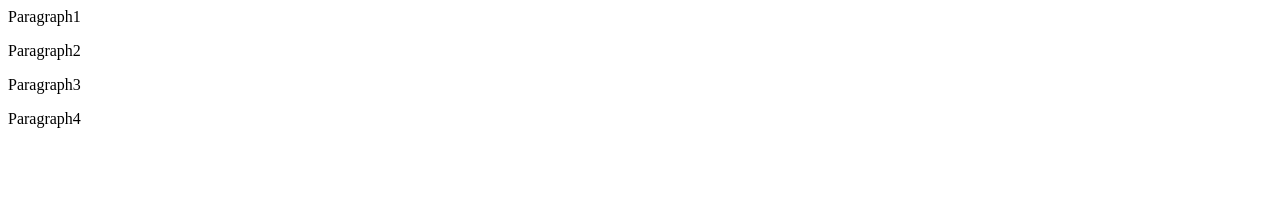
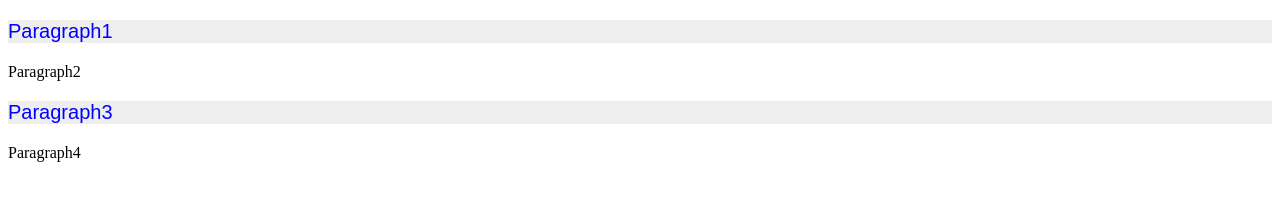
Before and after one commit to acciojob/class-practise-navysai1419, a website: page main.html in a window 1280 px wide. Drawn offline with Linux system fonts and the light colour scheme.

Commit message:
created a submission

```diff
--- a/main.html
+++ b/main.html
@@ -8,9 +8,9 @@
 
 <body>
 	<div>
-	<p.paragraph1>Paragraph1</p>
+	<p class="styled-paragraph">Paragraph1</p>
 		<p>Paragraph2</p>
-		</p.paragraph3>Paragraph3</p>
+		<p class="styled-paragraph">Paragraph3</p>
 		<p>Paragraph4</p>
 
 	</div>
--- a/script.js
+++ b/script.js
@@ -1,2 +1 @@
-//your JS code here. If required.
-cy.get('p.paragraph1').should('have.class', 'selector');
+//your JS code here. If requir
--- a/styles.css
+++ b/styles.css
@@ -1,5 +1,5 @@
 /*  your css code here. If applicable */
- p.paragraph1, p.paragraph3{
+ .styled-paragraph{
     color: #00f;
     background-color: #eee;
     font-family: Arial;
```
